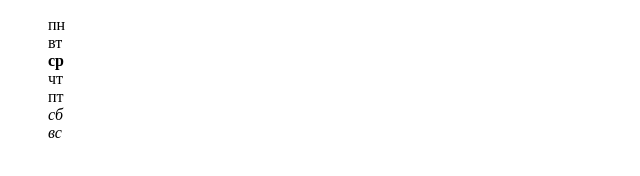
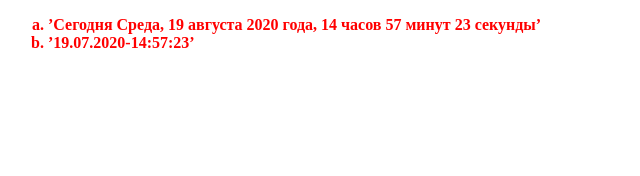
Before and after one commit to ArtRomanov/jsGLO-hard-, a plain HTML site: page 09/index.html in a window 1280 px wide. Shown: the whole page, without its empty margins (0-640 px from the left). Drawn offline with Linux system fonts and the light colour scheme.

Commit message:
initial commit

```diff
--- a/07/script.js
+++ /dev/null
@@ -1,39 +0,0 @@
-'use strict';
-let weeks = ['пн','вт','ср','чт','пт','сб','вс'];
-
-//выставим элементы на страницу
-//зададим функцию по созданию строк из элементов массива и добавлением их в список
-function show (week) {
-    //вычисляем текущий день недели
-    let now = new Date().getDay()-1;
-
-    //находим место для вставки новых строк
-    let daysBlock = document.getElementById('daysOfWeek');
-    document.getElementById('daysOfWeek').style.listStyleType = 'none';
-
-    //Достаём элементы массива и передаём их в функцию
-    for (let i=0;i<week.length;i++){
-
-        //создаём строки
-        let days = document.createElement('li');
-
-        //запишем в них значение дня недели
-        days.innerText=week[i];
-
-        //пишем условия: для выходных дней курсив, для текущего дня жирный шрифт
-        if(i===now){
-            if(i===5 || i===6){
-                days.innerHTML=week[i].italics().bold();
-            } else {
-                days.innerHTML=week[i].bold();
-                }
-        } else if(i===5 || i===6){
-            days.innerHTML=week[i].italics();
-        }
-
-        //вставляем их в список
-        daysBlock.appendChild(days);
-    }
-
-}
-show(weeks);
--- a/07/index.html
+++ b/09/index.html
@@ -4,12 +4,12 @@
     <meta charset="UTF-8">
     <meta name="viewport" content="width=device-width, initial-scale=1.0">
     <title>Document</title>
-
 </head>
 <body>
-    <ul id='daysOfWeek'>
-
+    <ul id='currentTime'>
+        <li id="first"></li>
+        <li id="second"></li>
     </ul>
-    <script src="script.js"></script>
+    <script src="index.js"></script>
 </body>
 </html>
--- /dev/null
+++ b/09/index.js
@@ -0,0 +1,98 @@
+'use strict';
+
+function bigCorrection(){
+let now = new Date();
+let sentence='';
+let daysOfWeek = now.getDay();
+let currentHour = now.getHours();
+let currentMinute = now.getMinutes();
+let currentSeconds = now.getSeconds();
+let currentMonth=now.getMonth();
+let currentDate=now.getDate();
+
+let weeks = ['Понедельник','Вторник','Среда','Четверг','Пятница','Суббота','Воскресенье'];
+let months =['января','февраля','марта','апреля','мая','июня','июля','августа','сентября','октября','ноября','декабря'];
+let hourRus =['час','часа','часов'];
+let minRus=['минута','минуты','минут'];
+let secRus=['секунда','секунды','секунд'];
+let hoursCorrection=0;
+let minutessCorrection=0;
+let secondsCorrection=0;
+let arr=[];
+
+let dateBlock = document.getElementById('currentTime');
+document.getElementById('currentTime').style.listStyleType = 'lower-alpha';
+document.getElementById('currentTime').style.color = 'red';
+document.getElementById('currentTime').style.fontWeight='bold';
+
+
+        //Фиксим часы
+        function correctionHours(){
+            if((currentHour===1) || (currentHour>20 && currentHour%10===1)){
+            return(currentHour+' '+hourRus[0]);
+            }else if((currentHour>=2 && currentHour<=4)||(currentHour > 20 && currentHour % 10 >= 2 &&
+                currentHour % 10 <= 4)){
+                return(currentHour+' '+hourRus[1]);
+            }else{
+                return(currentHour+' '+hourRus[2]);
+            }
+        }
+        hoursCorrection = correctionHours();
+
+        //Фиксим минуты
+        function correctionMinutes(){
+        if((currentMinute===1) || (currentMinute>20 && currentMinute%10===1)){
+            return(currentMinute+' '+minRus[0]);
+            }else if((currentMinute>=2 && currentMinute<=4)||(currentMinute > 20 && currentMinute % 10 >= 2 &&
+                currentMinute % 10 <= 4)){
+                return(currentMinute+' '+minRus[1]);
+            }else{
+                return(currentMinute+' '+minRus[2]);
+            }
+        }
+        minutessCorrection = correctionMinutes();
+
+        //Фиксим секунды
+        function correctionSeconds(){
+            if((currentSeconds===1) || (currentSeconds>20 && currentSeconds%10===1)){
+            return(currentSeconds+' '+secRus[0]);
+            }else if((currentSeconds>=2 && currentSeconds<=4)||
+            (currentSeconds > 20 && currentSeconds % 10 >= 2  && currentSeconds % 10 <= 4)){
+                return(currentSeconds+' '+secRus[1]);
+            }else{
+                return(currentSeconds+' '+secRus[2]);
+            }
+        }
+        secondsCorrection = correctionSeconds();
+
+
+//проверочки на соответствие чисел пункта б)
+currentHour = (currentHour < 10) ? '0' + currentHour : currentHour;
+currentSeconds = (currentSeconds < 10) ? '0' + currentSeconds : currentSeconds;
+currentMonth=(currentMonth < 10 ) ? '0' + currentMonth : currentMonth;
+currentMinute=(currentMinute < 10) ? '0' + currentMinute : currentMinute;
+currentDate=(currentDate < 10) ? '0' + currentDate : currentDate;
+
+
+//строим шаблоны варианта а) и варианта б)
+let one = '\’'+'Сегодня '+weeks[now.getDay()-1]+', '+now.getDate()+' '+months[now.getUTCMonth()]+ ' '+
+now.getUTCFullYear()+' года'+', '+hoursCorrection+' '+minutessCorrection+' '+secondsCorrection+'\’';
+
+let two = '\’'+currentDate+'.'+currentMonth+'.'+now.getFullYear()+'-'+currentHour+':'+currentMinute+
+':'+currentSeconds+'\’';
+
+
+//указываем место для выгрузки на страницу
+
+let date1 = document.getElementById('first');
+let date2 = document.getElementById('second');
+
+//выгружаем
+date1.textContent=one;
+date2.textContent=two;
+}
+
+//как там в песне поётся: "замыкая круг, ты назад посмотришь вдруг..."
+setInterval(function(){
+    bigCorrection();
+},1000);
```
Also changed, not shown: 2 other files.
